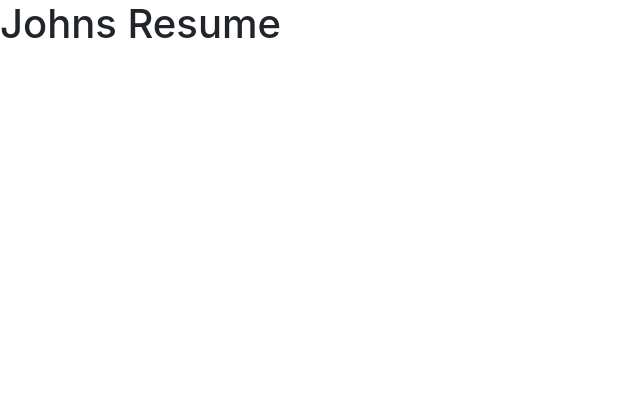
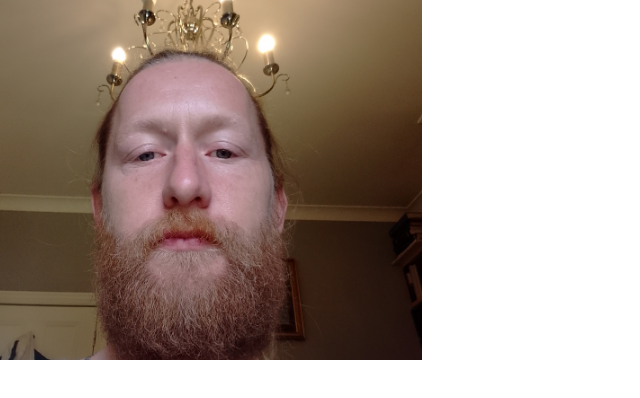
Before and after one commit to JohnHookes/Resume-Project-John-Hookes, a plain HTML site: page index.html in a window 1280 px wide. Shown: the whole page, without its empty margins (0-640 px from the left). Drawn offline with nearby package versions, Linux system fonts and the light colour scheme.

Commit message:
me image added and styled

```diff
--- a/assets/css/style.css
+++ b/assets/css/style.css
@@ -0,0 +1,16 @@
+@import url('https://fonts.googleapis.com/css?family=Roboto:100,200,300,400,500,600,700|Exo:100,200,300,400,500,600,700');
+
+header{
+    margin:0;
+}
+
+.logo{
+    background: url("../images/me.jpg");
+    background-position: center;
+    background-repeat: no-repeat;
+    background-size: cover;
+    min-height: 360px;
+    transition: all .5s ease-in-out;
+    -moz-transition: all .5s ease-in-out;
+    -webkit-transition: all .5 ease-in-out;
+}
--- a/index.html
+++ b/index.html
@@ -6,12 +6,21 @@
     <meta name="viewport" content="width=device-width, initial-scale=1.0">
     <link rel="stylesheet" href="https://maxcdn.bootstrapcdn.com/bootstrap/4.2.1/css/bootstrap.min.css" type="text/css" />
     <link rel="stylesheet" href="https://use.fontawesome.com/releases/v5.0.10/css/all.css" integrity="sha384-+d0P83n9kaQMCwj8F4RJB66tzIwOKmrdb46+porD/OvrJ+37WqIM7UoBtwHO6Nlg" crossorigin="anonymous">
+    <link rel="stylesheet" href="https://fonts.googleapis.com/css2">
+    <link rel="stylesheet" href="assets/css/style.css" type="text/css">
     <title>Rosie</title>
 </head>
 
 <body>
     <header>
-        <h1>Johns Resume</h1>
+        <div class="row">
+            <a href="index.html" class="col-md-4 logo" >
+
+            </a>
+            <div class="col-md-8">
+
+            </div>
+        </div>
     </header>
     <section>
 
```
